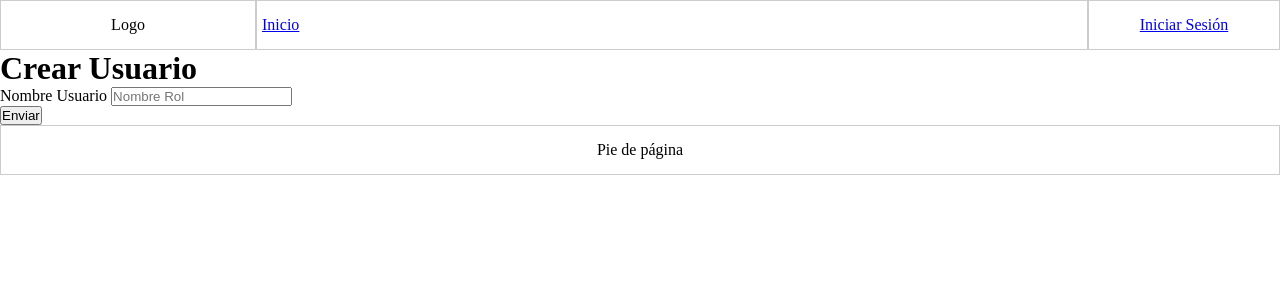
After one commit to dzarkV/app_web_php_2671339_dzarkV, a PHP site: template views/modules/1_users/create_user.view.php in a window 1280 px wide. The commit adds this page. Shown: the top 300 px of the page. Run offline with PHP 8.4, Linux system fonts and the light colour scheme; the template is opened without the code that fills it, so the values that code supplies are empty.

Commit message:
Ajustando Proyecto

```diff
--- a/controllers/Logout.php
+++ b/controllers/Logout.php
@@ -2,7 +2,7 @@
     class Logout{
         public function __construct(){}
         public function main(){
-            header('Location: ?');
+            header('Location:?');
         }
     }
 ?>
--- /dev/null
+++ b/views/modules/1_users/create_user.view.php
@@ -0,0 +1,14 @@
+<form action="" method="post">
+    <div class="form-header">
+        <h1>Crear Usuario</h1>
+    </div>
+    <div class="form-body">
+        <div class="form-control">
+            <label for="userName">Nombre Usuario</label>
+            <input type="text" name="userName" id="userName" placeholder="Nombre Rol">
+        </div>
+    </div>
+    <div class="form-footer">
+        <input type="submit" value="Enviar">
+    </div>
+</form>
--- a/views/roles/admin/header.view.php
+++ b/views/roles/admin/header.view.php
@@ -23,7 +23,7 @@
                 <h1>USUARIOS</h1>
                 <a href="?c=Users&a=createRol">Crear Rol</a>
                 <a href="?c=Users&a=readRol">Consultar Roles</a>
-                <a href="">Crear Usuario</a>
+                <a href="?c=Users&a=createUser">Crear Usuario</a>
                 <a href="">Consultar Usuarios</a>
             </aside>
             <section class="borde">
```
Also changed, not shown: controllers/Users.php (+17 -14 lines).
